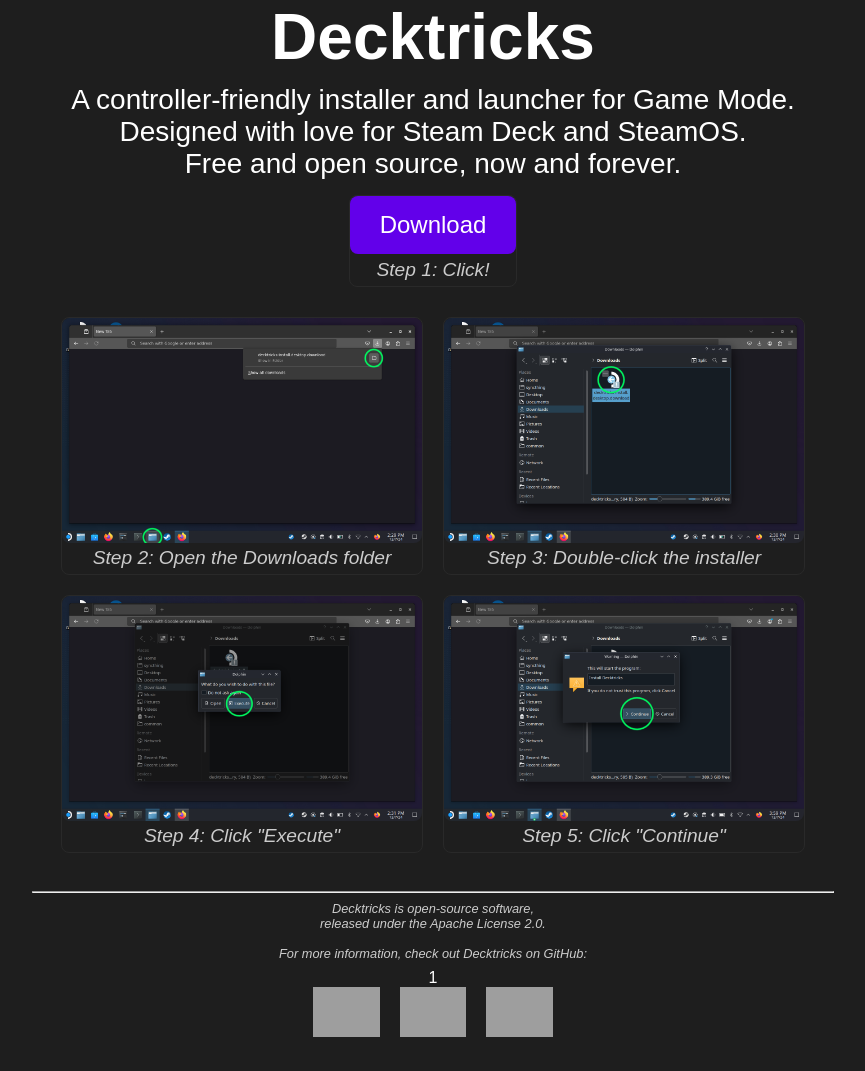
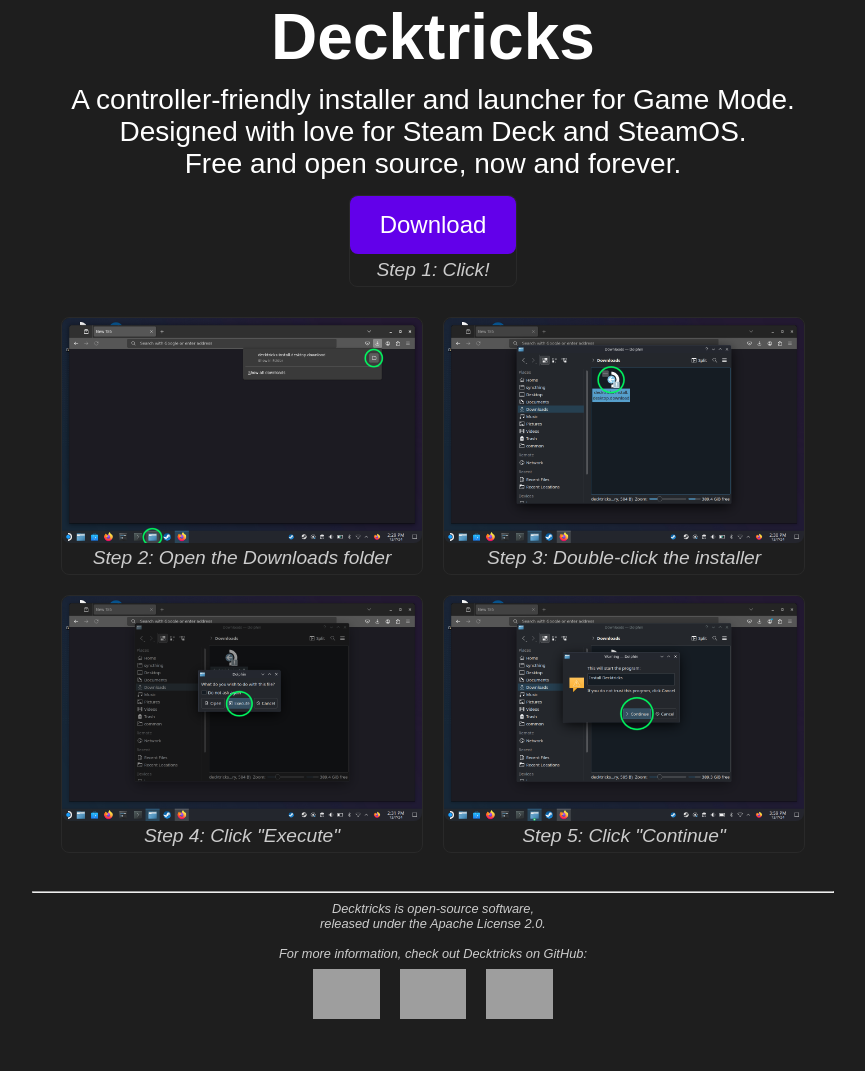
Before and after one commit to MrAwesome/decktricks-website, a website: page index.html in a window 1280 px wide. Shown: the whole page, without its empty margins (207-1072 px from the left). Drawn offline with Linux system fonts and the light colour scheme; grey boxes are pictures that could not be loaded.

Commit message:
Remove test code

```diff
--- a/index.html
+++ b/index.html
@@ -4,10 +4,6 @@
     <meta charset="UTF-8">
     <meta name="viewport" content="width=device-width, initial-scale=1.0">
     <title>Decktricks</title>
-    <script>
-        document.addEventListener('DOMContentLoaded', function() {
-        document.getElementById('lol').textContent = window.devicePixelRatio;
-    });
     </script>
     <style>
         * {
@@ -154,7 +150,6 @@
         released under the Apache License 2.0.<br /> <br />
         For more information, check out Decktricks on GitHub:
     </div>
-    <div id="lol">LOL</div>
     <footer>
         <a href="https://github.com/MrAwesome/decktricks">
             <img src="https://cdn.simpleicons.org/github/797979" alt="GitHub logo">
```
